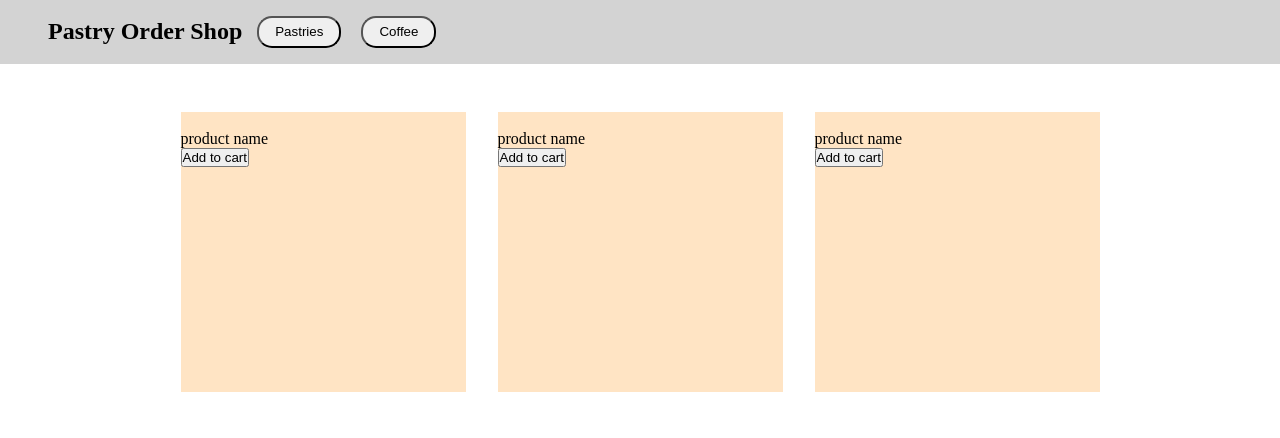
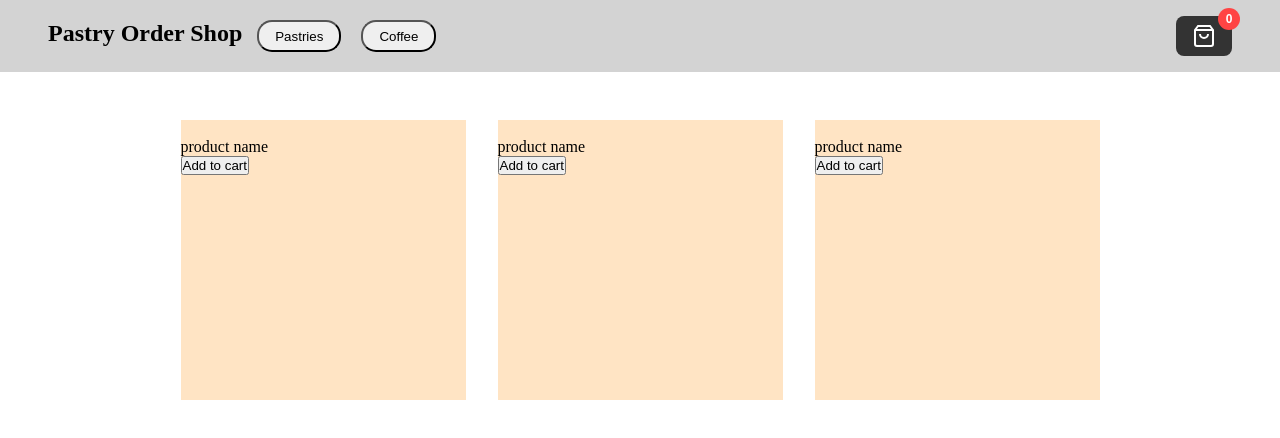
Before and after one commit to PhsMessi/Order-Order-Web-App, a website built with Vite: page web/order-shop/pages/reservations.html in a window 1280 px wide. Built offline with nearby package versions, Linux system fonts and the light colour scheme.

Commit message:
added cart icon in customer UI

```diff
--- a/web/order-shop/api/orders_api.js
+++ b/web/order-shop/api/orders_api.js
@@ -21,7 +21,13 @@ export async function createOrder(orderData) {
 
 export async function getAllOrders() {
   try {
-    const response = await fetch(`${BASE_URL}/getOrders`);
+    const response = await fetch(`${BASE_URL}/getOrders`, {
+      method: "GET",
+      headers: {
+        "x-api-key": "beagolezcanon25",
+        "Content-Type": "application/json",
+      },
+    });
     const result = await response.json();
     return { success: response.ok, data: result };
   } catch (error) {
--- a/web/order-shop/css/reservations.css
+++ b/web/order-shop/css/reservations.css
@@ -8,16 +8,24 @@
   padding: 1rem 3rem;
   display: flex;
   gap: 15px;
-  justify-content: start;
+  justify-content: space-between;
   align-items: center;
   background-color: lightgrey;
 }
 
-/* changing navbar size */
+.nav-subcontainer {
+  display: flex;
+  gap: 15px;
+}
+
+/* working part */
 @media (width < 600px) {
+  .nav-subcontainer {
+    display: block;
+  }
   .navbar {
     display: block;
-    justify-content: center;
+    justify-content: start;
     padding: 0.7rem 1.2rem;
   }
   .title {
@@ -46,7 +54,48 @@
   border-radius: 15px;
 }
 
-/* working part */
+.orders-cart {
+  position: relative;
+  padding: 0.5rem 1rem;
+  cursor: pointer;
+  border: none;
+  background-color: #333;
+  color: white;
+  border-radius: 8px;
+  display: flex;
+  align-items: center;
+  gap: 0.5rem;
+}
+
+/* Float cart button on mobile */
+@media (width < 600px) {
+  .orders-cart {
+    position: fixed;
+    bottom: 20px;
+    right: 20px;
+    z-index: 1000;
+    padding: 1rem;
+    border-radius: 50%; /* Make it circular on mobile */
+    box-shadow: 0 4px 12px rgba(0, 0, 0, 0.3); /* Add shadow for depth */
+  }
+}
+
+.orders-cart .badge {
+  position: absolute;
+  top: -8px;
+  right: -8px;
+  background-color: #ff4444;
+  color: white;
+  border-radius: 50%;
+  width: 22px;
+  height: 22px;
+  display: flex;
+  align-items: center;
+  justify-content: center;
+  font-size: 12px;
+  font-weight: bold;
+}
+
 .main-section {
   padding: 3rem;
   width: 100%;
@@ -56,6 +105,7 @@
 @media (width < 600px) {
   .main-section {
     padding: 1.5rem;
+    padding-bottom: 100px; /* Add padding to prevent content hiding behind floating button */
   }
 }
 
--- a/web/order-shop/pages/reservations.html
+++ b/web/order-shop/pages/reservations.html
@@ -8,8 +8,12 @@
 </head>
 <body>
     <nav class="navbar">
+        <div class="nav-subcontainer">
             <h2 class="title">Pastry Order Shop</h2>
             <ul class="product-items">
+                <!-- <li>
+                            <h2 class="title">Pastry Order Shop</h2>
+                        </li> -->
                 <li>
                     <button class="nav-btn active" id="pastry" data-name="pastry">Pastries</button>
                 </li>
@@ -17,6 +21,16 @@
                     <button class="nav-btn" id="coffee" data-name="coffee">Coffee</button>
                 </li>
             </ul>
+        </div>
+        <button class="orders-cart">
+            <svg xmlns="http://www.w3.org/2000/svg" width="24" height="24" viewBox="0 0 24 24" fill="none" stroke="currentColor"
+                stroke-width="2">
+                <path d="M6 2L3 6v14a2 2 0 0 0 2 2h14a2 2 0 0 0 2-2V6l-3-4z"></path>
+                <line x1="3" y1="6" x2="21" y2="6"></line>
+                <path d="M16 10a4 4 0 0 1-8 0"></path>
+            </svg>
+            <span class="badge">0</span>
+        </button>
     </nav>
     <!-- main section -->
     <section class="main-section">
@@ -49,5 +63,8 @@
             </li>
         </ul>
     </section>
+
+    <!-- modal -->
+
 </body>
 </html>
--- a/web/order-shop/src/reservations.js
+++ b/web/order-shop/src/reservations.js
@@ -17,4 +17,4 @@
 // ------------------------------------
 
 // Done testing displayReservations(), createReservation() API in Postman
-// Making API key and Securing Admin endpoints
+// Making API key and Securing Admin endpoints(Done)
```
Lines whose indentation alone changed are shown as unchanged.
